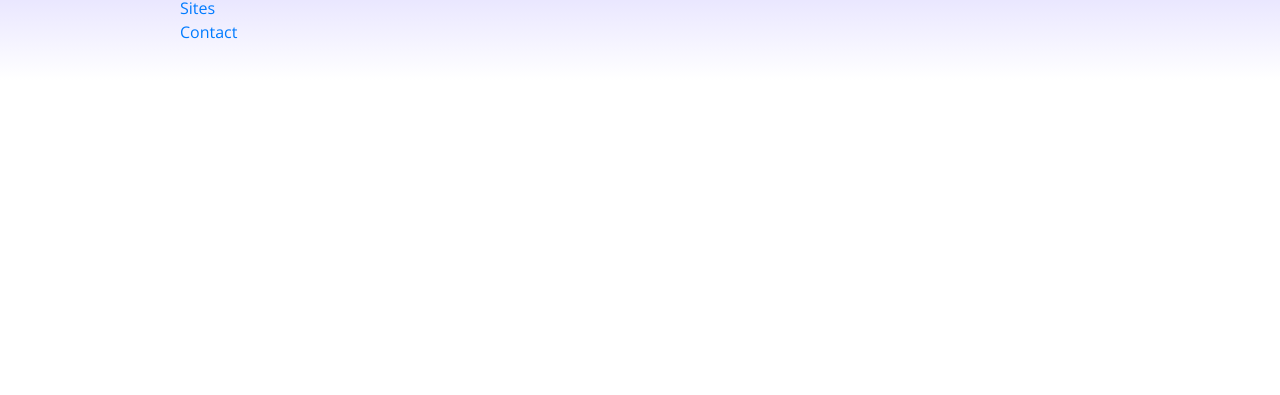
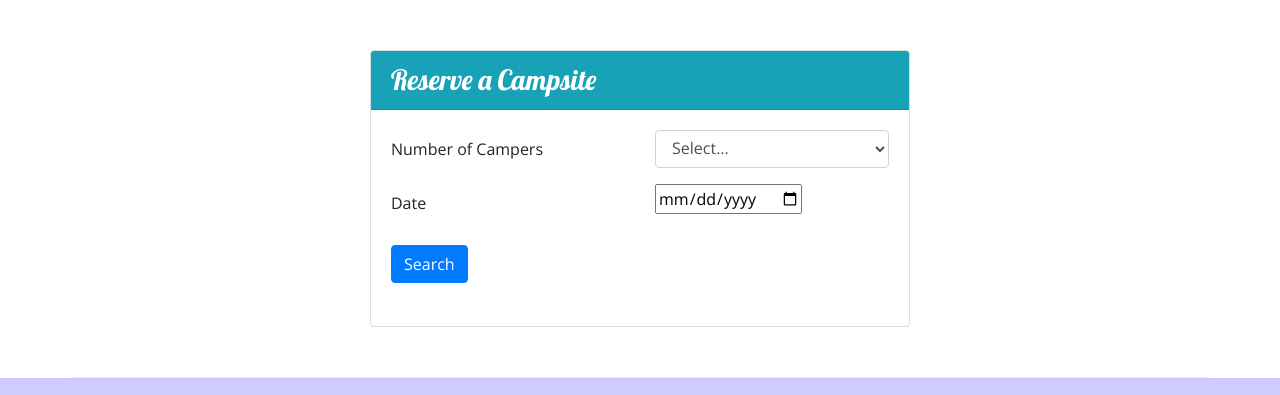
Before and after one commit to Jasmineeortiz411/Nucampsite, a website: page index.html in a window 1280 px wide. Shown: the part 1153-1548 px from the top of the page. Before the commit the page ends 1233 px from the top, so only its background shows below. Drawn offline with nearby package versions, Linux system fonts and the light colour scheme.

Commit message:
Added img & Reserve Form & Btn

```diff
--- a/index.html
+++ b/index.html
@@ -29,6 +29,9 @@
                 <div class="col">
                     <h1>NuCamp</h1>
                     <h2>a better way to camp</h2>
+                </div>
+                <div class="col-md-4 col-xl-2 mt-4">
+                    <a href="#reserveForm" role="button" class="btn btn-info btn-lg text-nowrap">Reserve Campsite</a>
                 </div>
             </div>
         </div>
@@ -68,19 +71,22 @@
             </div>
         </div>
 
-        <div class="row row-content
-        align-items-center">
+        <div class="row row-content align-items-center">
             <div class="col-sm-4 col-md-3">
                 <h2>Featured Campsites</h2>
             </div>
             <div class="col">
-                <h3>React Lake Campground</h3>
-                <p class="d-none d-sm-block">Nestled in the foothills of the Chrome Mountains, this campground on the shores of the pristine React Lake is a favorite for fly fishers.</p>
+                <div class="media">
+                    <div class="media-body align-self-center">
+                        <h3>React Lake Campground</h3>
+                        <p class="d-none d-sm-block">Nestled in the foothills of the Chrome Mountains, this campground on the shores of the pristine React Lake is a favorite for fly fishers.</p>
+                    </div>
+                    <img class="d-flex ml-3 img-thumbnail" src="img/react-lake-thumb.jpg" alt="React Lake thumbnail" />
+                </div>
             </div>
         </div>
 
-        <div class="row row-content
-        align-items-center">
+        <div class="row row-content align-items-center">
             <div class="col-sm-4 order-sm-last col-md-3">
                 <h2 class="text-sm-right">Our Community Partners</h2>
             </div>
@@ -88,13 +94,53 @@
                 <div class="media">
                     <img class="d-flex mr-3 img-thumbnail" src="img/bootstrap-thumb.png" alt="Bootstrap Outfitters" />
                     <div class="media-body align-self-center">
-                    <h3>Bootstrap Outfitters</h3>
+                        <h3>Bootstrap Outfitters</h3>
                         <p class="d-none d-sm-block">Bootstrap Outfitters supplies you with gear you need at prices you can't beat.</p>
                     </div>
                 </div>
             </div>
         </div>
+
+        <div class="row row-content">
+            <div class="col-sm-6 mx-auto">
+                <div class="card">
+                    <h3 class="card-header bg-info text-white">Reserve a Campsite</h3>
+                    <div class="card-body">
+                        <form id="reserveForm">
+                            <div class="form-group row">
+                                <label for="nucampers" class="col-sm-6 col-form-label">Number of Campers</label>
+                                <div class="col">
+                                    <select class="form-control" name="numCampers" id="numCampers">
+                                        <option selected>Select...</option>
+                                        <option value="1">1</option>
+                                        <option value="2">2</option>
+                                        <option value="3">3</option>
+                                        <option value="4">4</option>
+                                        <option value="5">5</option>
+                                        <option value="6">6</option>
+                                    </select>
+                                </div>
+                            </div>
+
+                            <div class="form-group row">
+                                <label class="col-sm-6 col-form-label" for="date">Date</label>
+                                <div class="col">
+                                    <input type="date" id="date" name="date" placeholder="Date">
+                                </div>
+                            </div>
+
+                            <div class="form-group row">
+                                <div class="col col-form-label">
+                                    <button type="submit" class="btn btn-primary">Search</button>
+                                </div>
+                            </div>
+                        </form>
+                    </div>
+                </div>
+            </div>
+        </div>
     </div>
+
 
     <footer class="site-footer">
         <div class="container">
@@ -128,6 +174,6 @@
         <script src="node_modules/popper.js/dist/umd/popper.min.js"></script>
         <script src="node_modules/bootstrap/dist/js/bootstrap.min.js"></script>
 
-    </body>
+</body>
 
 </html>
```
